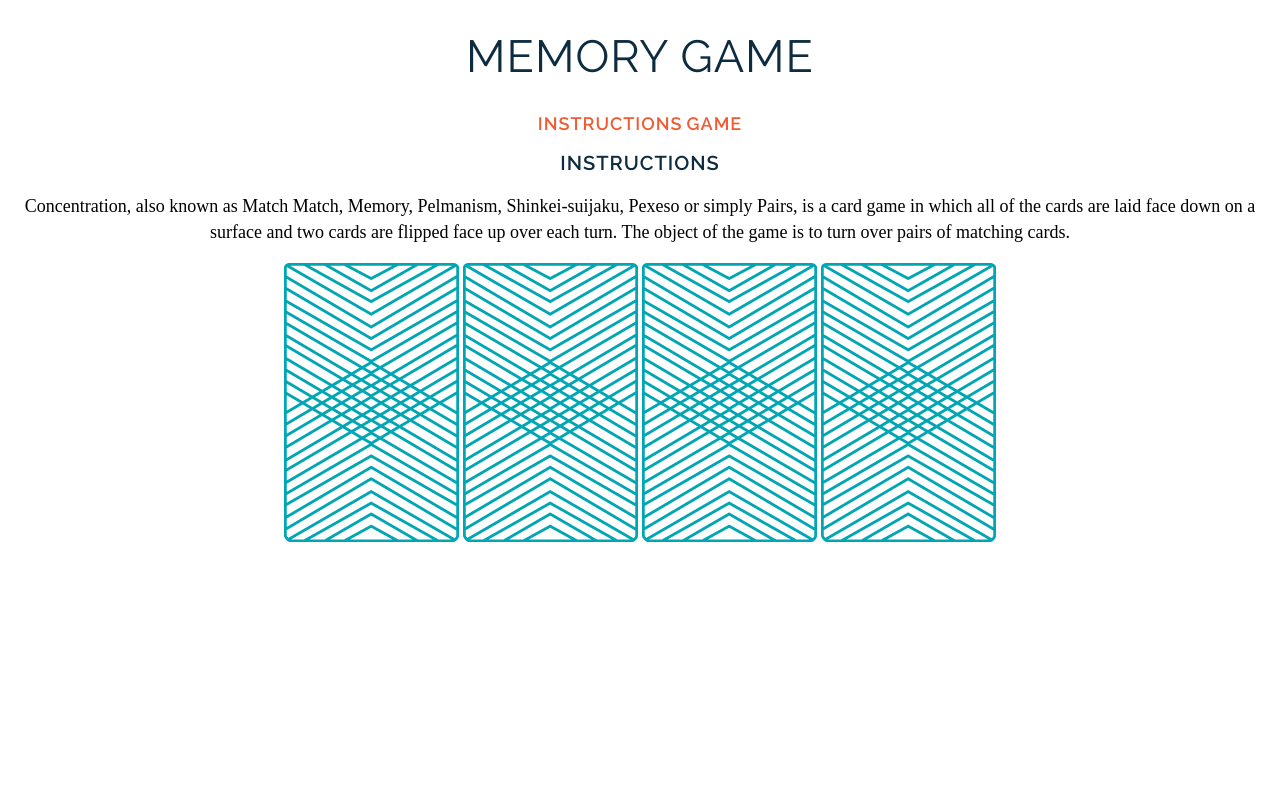
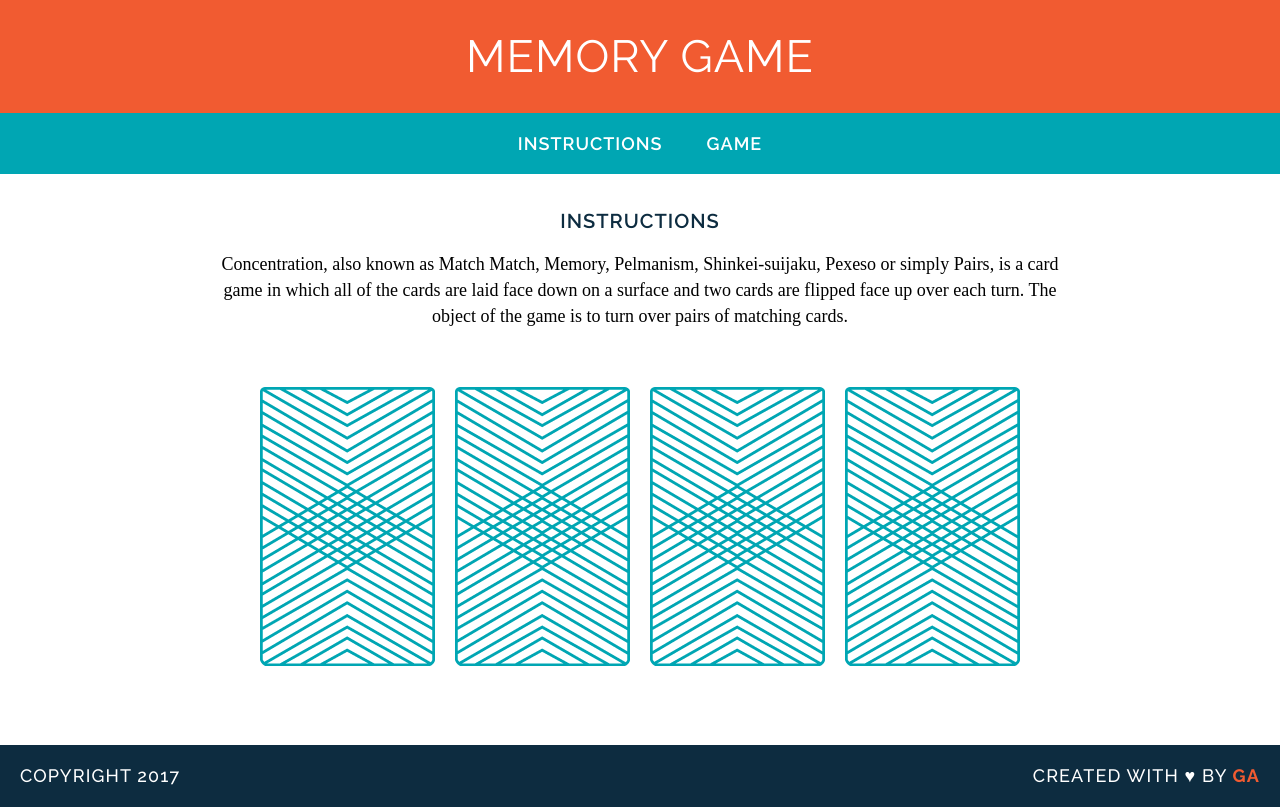
Before and after one commit to reaganhenke/wdi-fundamentals-memorygame, a plain HTML site: page memory_game/index.html in a window 1280 px wide. Drawn offline with Linux system fonts and the light colour scheme; a web font is replaced by a local one.

Commit message:
Updated style from unit 6

```diff
--- a/memory_game/css/style.css
+++ b/memory_game/css/style.css
@@ -1,21 +1,45 @@
+header {
+  background-color: #F15B31;
+  padding: 30px 20px;
+}
+
 h1 {
 font-family: "Raleway", sans-serif;
-color: #0D2C40;
+/*color: #0D2C40;*/
+color: white;
 letter-spacing: 1px;
 font-weight: 400;
 font-size: 45px;
 text-transform: uppercase;
+margin: 0;
+}
+
+nav {
+  background-color: #00A6B3;
+  padding: 20px 0;
+
 }
 
 a {
+  margin: 0 20px;
   font-family: "Raleway", sans-serif;
-  color: #F15B31;
+  /*color: #F15B31;*/
+  color: white;
   letter-spacing: 1px;
   font-weight: 600;
   font-size: 18px;
   text-decoration: none;
   text-transform: uppercase;
+  border-bottom: 2px solid transparent;
+}
 
+a:hover {
+  border-bottom-color: #fff;
+}
+
+main {
+  width: 850px;
+  margin: 35px auto;
 }
 
 h2 {
@@ -35,5 +59,46 @@ p {
 
 
 body {
-text-align: center;
+  text-align: center;
+  margin: 0;
 }
+
+img {
+  margin: 40px 8px;
+}
+
+footer {
+  text-transform: uppercase;
+  padding: 0 20px;
+  background-color: #0D2C40;
+  color: #fff;
+  font-size: 14px;
+  letter-spacing: .08em;
+  font-weight: 500;
+}
+
+footer p {
+  font-family: "Raleway", sans-serif;
+}
+
+.copyright {
+  float: left;
+}
+
+.message {
+  float: right;
+}
+
+.name {
+  color: #F15B31;
+  font-weight: 700;
+}
+
+.clearfix:after {
+  visibility: hidden;
+  display: block;
+  content: " ";
+  clear: both;
+  height: 0;
+  font-size: 0;
+}
--- a/memory_game/index.html
+++ b/memory_game/index.html
@@ -10,23 +10,42 @@
 
   </head>
   <body>
+    <header>
+      <h1>Memory Game</h1>
+    </header>
 
-    <h1>Memory Game</h1>
-    <a href="#">Instructions</a>
-    <a href="#">Game</a>
+    <nav>
+      <a href="#Instructions">Instructions</a>
+      <a href="#Game">Game</a>
+    </nav>
+
+    <main>
+    <div id="Instructions">
       <h2>Instructions</h2>
       <p> Concentration, also known as Match Match, Memory, Pelmanism, Shinkei-suijaku,
         Pexeso or simply Pairs, is a card game in which all of the cards are laid
         face down on a surface and two cards are flipped face up over each turn.
         The object of the game is to turn over pairs of matching cards.
       </p>
+    </div>
 
-    <div>
+    <div id="Game">
       <img src="images/back.png" alt"Queen of Diamonds">
       <img src="images/back.png" alt"Queen of Hearts">
       <img src="images/back.png" alt"King of Diamonds">
       <img src="images/back.png" alt"King of Hearts">
     </div>
+  </main>
+
+  <footer class="clearfix">
+    <p class="copyright">
+      Copyright 2017
+    </p>
+    <p class="message">
+      Created with &hearts; by <span class="name">GA</span>
+    </p>
+  </footer>
+
 
   </body>
 </html>
```
Lines whose indentation alone changed are shown as unchanged.
